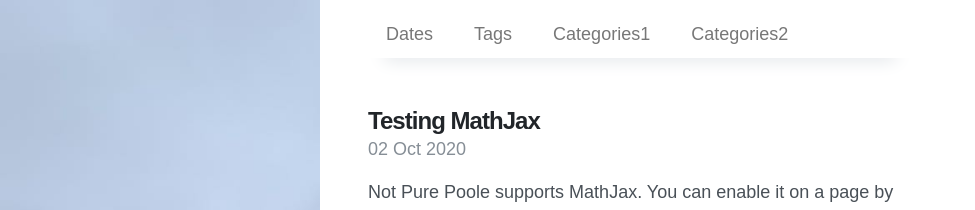
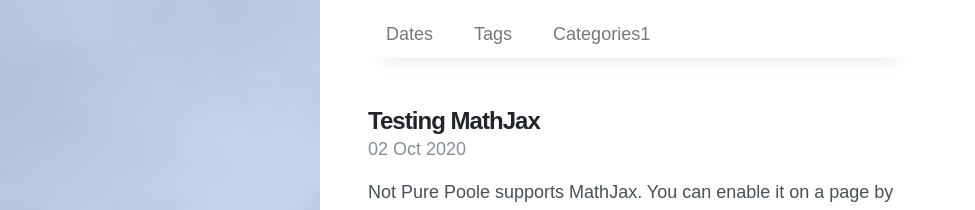
Before and after one commit to sumi-0011/sumi-0011.github.io, a Jekyll site: the page built from index.html, in a window 1280 px wide. Shown: the top 210 px of the page, without its empty margins (0-975 px from the left). Built offline with Jekyll 4.4.1, drawn with Linux system fonts in a browser that asks for light colours; nearby versions of some CDN libraries; the list of posts is cut into pages by our own code.

Commit message:
Update archive.yml

```diff
--- a/_data/archive.yml
+++ b/_data/archive.yml
@@ -10,6 +10,3 @@
 - type: categories
   title: Categories1
   url: /categories/
-- type: categories
-  title: Categories2
-  url: /categories2/
```
